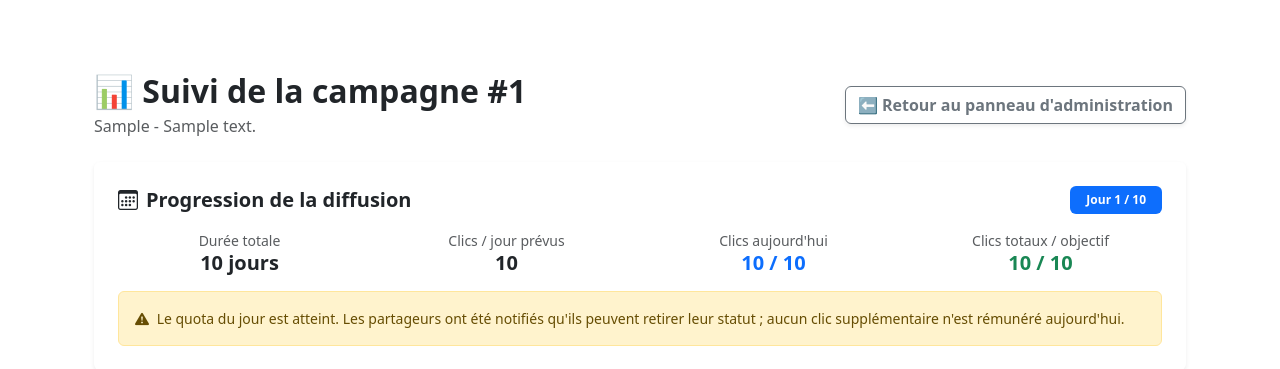
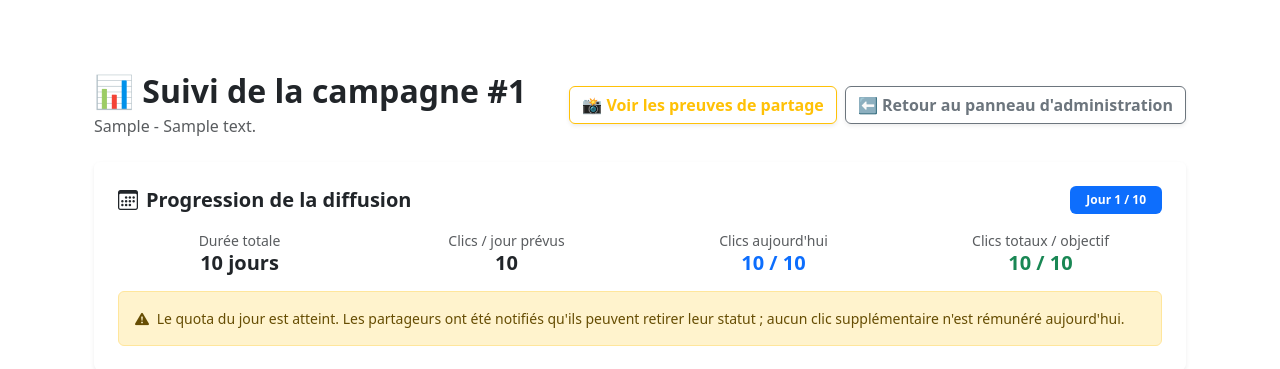
Before and after one commit to Mod617/Pubwek, a Flask app: page /admin/campagne/1/suivi in a window 1280 px wide. Shown: the part 66-435 px from the top of the page. Run offline with Flask 3, Linux system fonts and the light colour scheme; a user stored in the database is signed in; tables that the repository leaves empty hold one stand-in row (values such as "Sample post"); parts of the project's set-up code (start-up, migrations or seed data) failed here and were passed over; some libraries are stand-ins or nearby versions.

Commit message:
Update admin_suivi_campagne.html

```diff
--- a/templates/admin_suivi_campagne.html
+++ b/templates/admin_suivi_campagne.html
@@ -8,9 +8,14 @@
             <h2 class="mb-1 fw-bold">📊 Suivi de la campagne #{{ campaign.id }}</h2>
             <p class="text-muted mb-0">{{ campaign.promotion_type | capitalize }} - {{ campaign.promotion_detail }}</p>
         </div>
-        <a href="{{ url_for('admin_validate') }}" class="btn btn-outline-secondary fw-bold shadow-sm">
-            ⬅️ Retour au panneau d'administration
-        </a>
+        <div class="d-flex gap-2">
+            <a href="{{ url_for('admin_preuves_partage', campaign_id=campaign.id) }}" class="btn btn-outline-warning fw-bold shadow-sm">
+                📸 Voir les preuves de partage
+            </a>
+            <a href="{{ url_for('admin_validate') }}" class="btn btn-outline-secondary fw-bold shadow-sm">
+                ⬅️ Retour au panneau d'administration
+            </a>
+        </div>
     </div>
 
     <!-- Progression jour par jour -->
```
